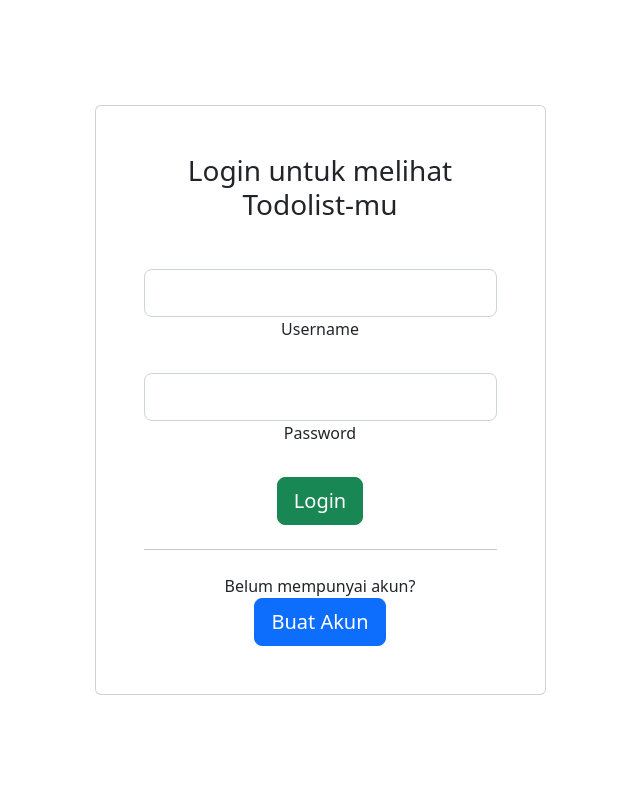
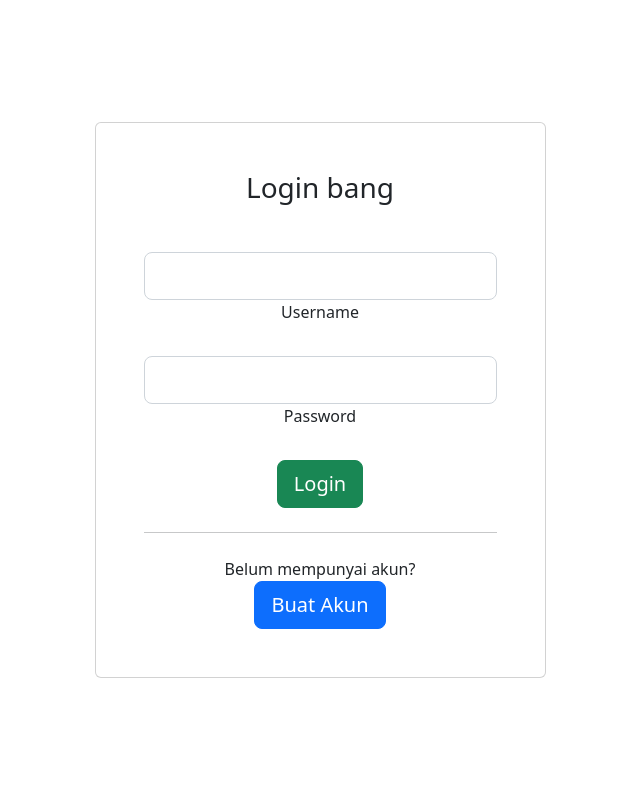
Before and after one commit to alvinxrw2002/E05-Arti, a Django app: page /login in a window 1280 px wide. Shown: the whole page, without its empty margins (320-960 px from the left). Run offline with Django 4.2, Linux system fonts and the light colour scheme.

Commit message:
updated login

```diff
--- a/arti/templates/login.html
+++ b/arti/templates/login.html
@@ -16,7 +16,7 @@
                         <div class="card shadow-2-strong">
                             <div class="card-body p-5 text-center">
 
-                                <h3 class="mb-5">Login untuk melihat Todolist-mu</h3>
+                                <h3 class="mb-5">Login bang</h3>
 
                                 <div class="form-outline mb-4">
                                     <input type="text" name="username" class="form-control form-control-lg">
```
